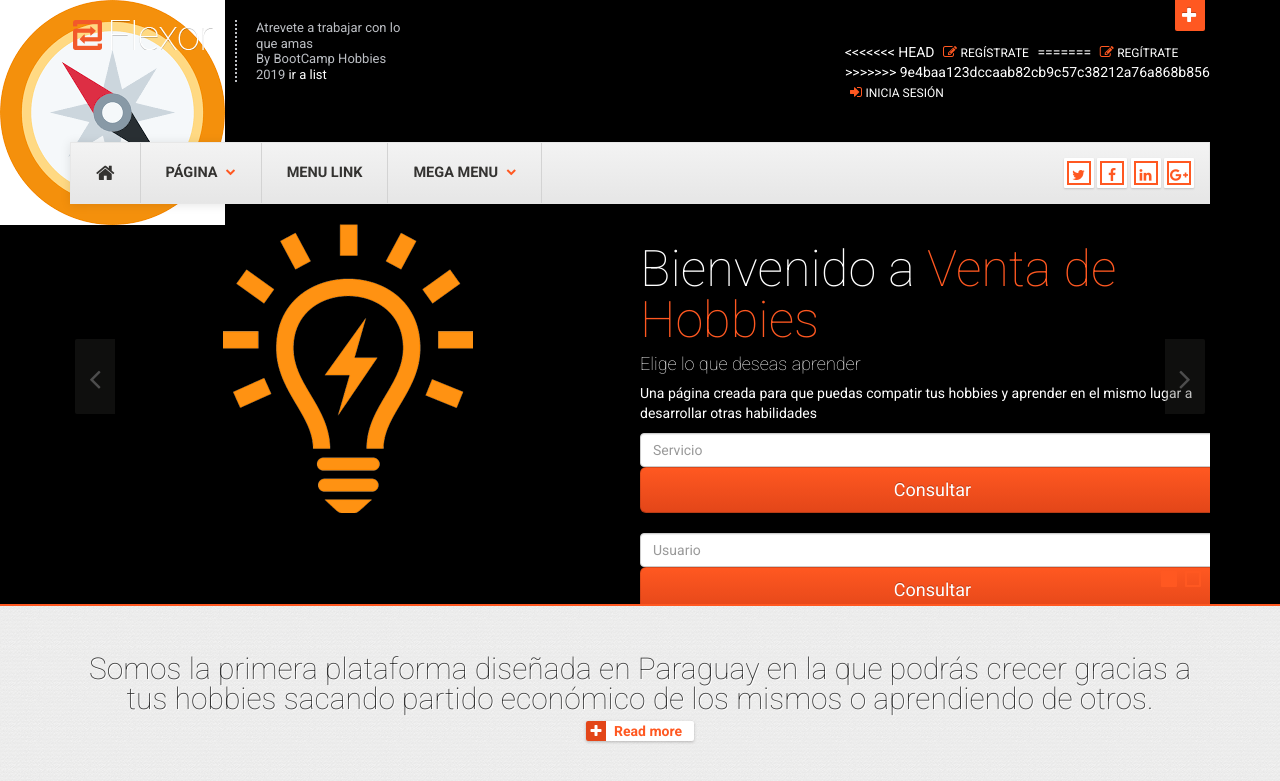
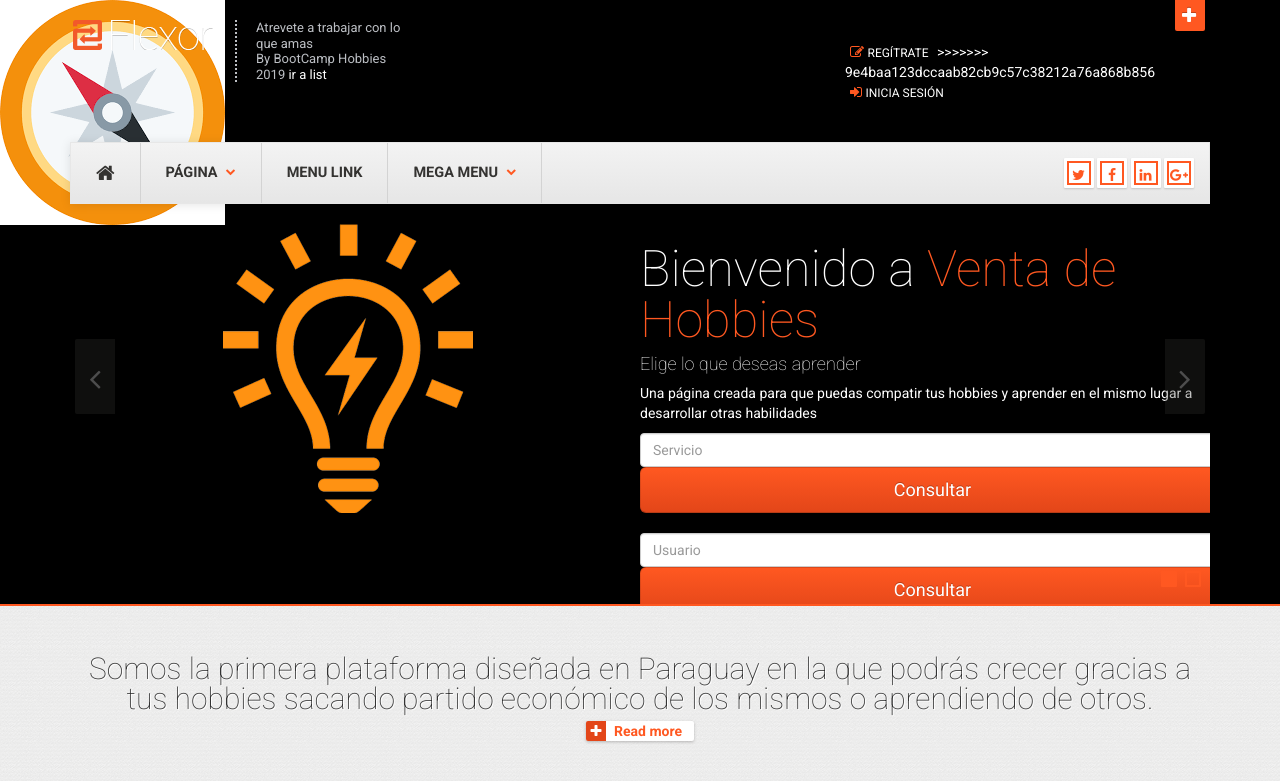
Before and after one commit to valeealcaraz/Hackathon, a Python web app: template templates/index.html in a window 1280 px wide. Shown: the top 781 px of the page. Run offline with Jinja, Linux system fonts and the light colour scheme; the template is opened without the code that fills it, so the values that code supplies are empty; some libraries are stand-ins or nearby versions.

Commit message:
Pull Willi

```diff
--- a/templates/index.html
+++ b/templates/index.html
@@ -140,9 +140,6 @@
                 <li class="user-button"><a class="btn btn-primary btn-hh-trigger" role="button" data-toggle="collapse" data-target=".header-hidden">Open</a></li>
               </ul>
               <ul class="list-inline user-menu pull-right">
-<<<<<<< HEAD
-                <li class="user-register"><i class="fa fa-edit text-primary "></i> <a href="register.html" class="text-uppercase">Regístrate</a></li>
-=======
                 <li class="user-register"><i class="fa fa-edit text-primary "></i> <a href="register" class="text-uppercase">Regítrate</a></li>
 >>>>>>> 9e4baa123dccaab82cb9c57c38212a76a868b856
                 <li class="user-login"><i class="fa fa-sign-in text-primary"></i> <a href="login.html" class="text-uppercase">Inicia Sesión</a></li>
```
